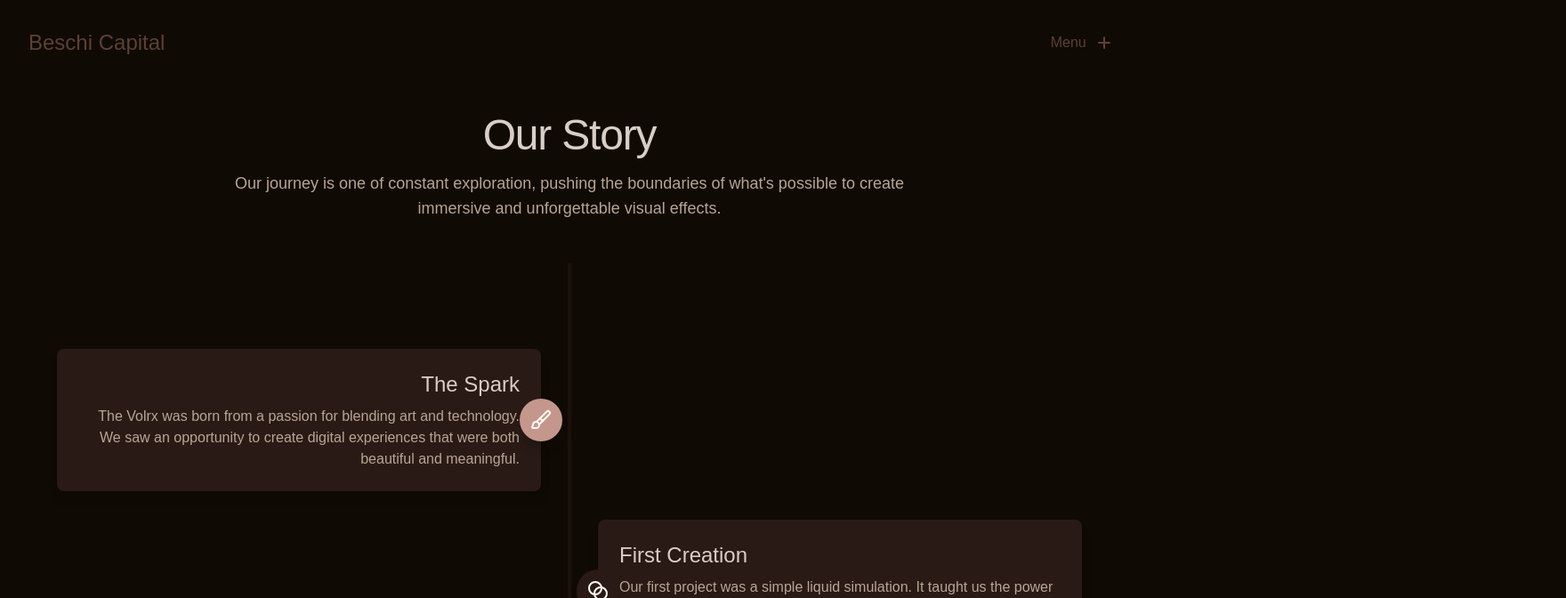
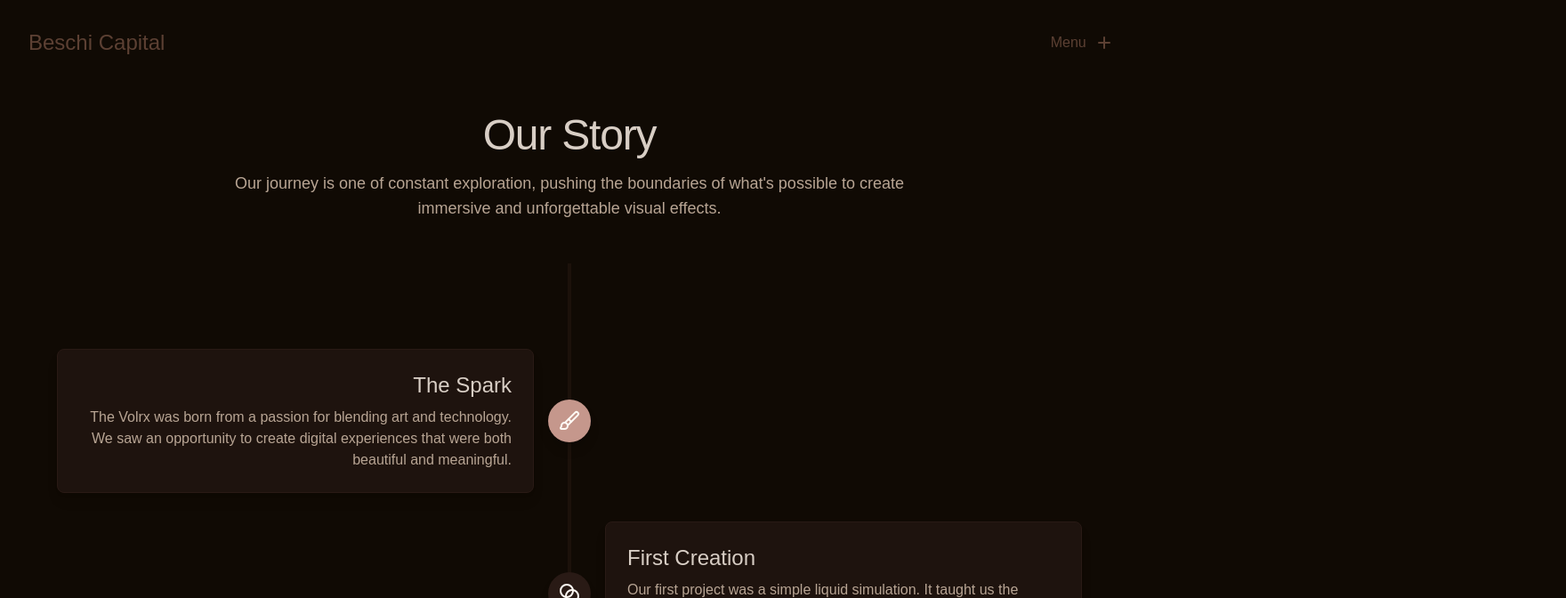
Before and after one commit to Voltamon/Beschi-SSC-Ltd, a Next.js app: page / in a window 1280 px wide. Both pictures are taken after a click on the button "Enter site". Shown: the top 672 px of the page at 89% size, 1760 px wide, since content can reach past the window. Built offline with nearby package versions, Linux system fonts and the light colour scheme; a web font is replaced by a local one.

Commit message:
make sure icons stick tightly to the line not tile and dont overridfe te

```diff
--- a/src/components/ui/vertical-timeline.tsx
+++ b/src/components/ui/vertical-timeline.tsx
@@ -48,12 +48,12 @@
                 const content = item.querySelector('.timeline-content');
                 const fromLeft = item.classList.contains('timeline-item-left');
 
-                gsap.set(content, { autoAlpha: 0, x: fromLeft ? '-100%' : '100%' });
+                gsap.set(content, { autoAlpha: 0, x: fromLeft ? -50 : 50 });
 
                 gsap.to(content, {
                     autoAlpha: 1,
-                    x: '0%',
-                    duration: 1,
+                    x: 0,
+                    duration: 0.8,
                     ease: 'power3.out',
                     scrollTrigger: {
                         trigger: item,
@@ -152,34 +152,28 @@
     return (
          <div
             className={cn(
-                "relative w-full flex my-8 timeline-item-container",
-                isLeft ? "justify-start timeline-item-left" : "justify-end ml-auto timeline-item-right"
+                "relative w-full flex my-8 timeline-item-container group",
+                isLeft ? "justify-start timeline-item-left" : "justify-end timeline-item-right"
             )}
         >
             <div className={cn(
-                "w-1/2",
-                isLeft ? "pr-8" : "pl-8"
+                "w-[calc(50%-2.5rem)]",
+                isLeft ? "pr-0" : "pl-0"
             )}>
-                 <div className={cn(
-                        "relative w-full group timeline-content"
+                 <div ref={tiltRef} className={cn(
+                        "relative w-full p-6 rounded-lg shadow-lg bg-card/60 border border-card transition-all duration-300",
+                        "group-hover:shadow-2xl group-hover:bg-card/80 group-hover:border-primary/50 group-hover:backdrop-blur-sm",
+                        isLeft ? "text-right" : "text-left"
                     )}>
-                        <div className={cn(
-                            "absolute top-1/2 -translate-y-1/2 w-12 h-12 rounded-full flex items-center justify-center text-primary-foreground z-10 shadow-lg",
-                            isLeft ? "right-[-24px]" : "left-[-24px]",
-                        )}>
-                            <div className={cn("w-full h-full rounded-full flex items-center justify-center shadow-lg transition-all duration-300 ease-in-out group-hover:scale-110 group-hover:shadow-xl")} style={{backgroundColor: entry.color}}>
-                                <Icon className="w-6 h-6 text-primary-foreground transition-transform duration-300 group-hover:rotate-12"/>
-                            </div>
-                        </div>
+                    <h3 className="text-2xl font-headline text-foreground">{entry.heading}</h3>
+                    <p className="mt-2 text-muted-foreground">{entry.paragraph}</p>
+                </div>
+            </div>
 
-                        <div ref={tiltRef} className={cn(
-                            "p-6 rounded-lg shadow-lg w-full bg-card transition-shadow duration-300 group-hover:shadow-xl",
-                            isLeft ? "text-right" : "text-left"
-                        )}>
-                            <h3 className="text-2xl font-headline text-foreground">{entry.heading}</h3>
-                            <p className="mt-2 text-muted-foreground">{entry.paragraph}</p>
-                        </div>
-                    </div>
+            <div className="absolute top-1/2 left-1/2 -translate-y-1/2 -translate-x-1/2 w-12 h-12 rounded-full flex items-center justify-center text-primary-foreground z-10 shadow-lg">
+                 <div className={cn("w-full h-full rounded-full flex items-center justify-center shadow-lg transition-all duration-300 ease-in-out group-hover:scale-110 group-hover:shadow-xl")} style={{backgroundColor: entry.color}}>
+                    <Icon className="w-6 h-6 text-primary-foreground transition-transform duration-300 group-hover:rotate-12"/>
+                </div>
             </div>
         </div>
     );
```
